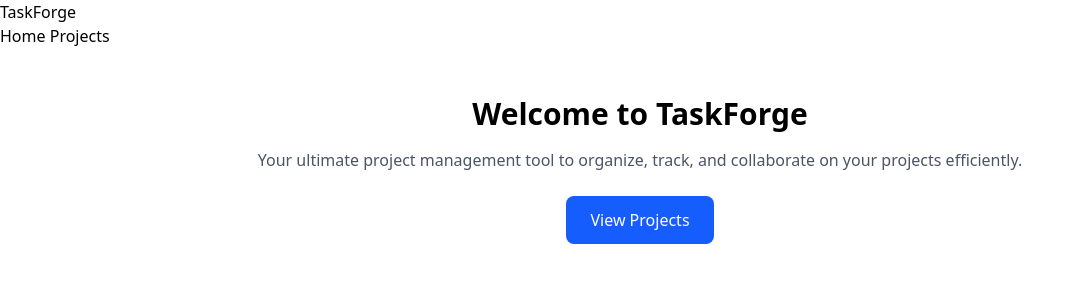
After one commit to Kinnixx/TaskForge, a Django app: template projects/templates/projects/home.html in a window 1280 px wide. The commit adds this page. Shown: the top 300 px of the page, without its empty margins (0-1084 px from the left). Run offline with Django 5.2, Linux system fonts and the light colour scheme; the template is opened without the code that fills it, so the values that code supplies are empty; style sheets or scripts are compiled from the project's sources.

Commit message:
add homepage view and template, update navigation with home and projects links

```diff
--- a/projects/templates/base.html
+++ b/projects/templates/base.html
@@ -13,7 +13,8 @@
     <header>
         <h1>TaskForge</h1>
         <nav>
-            <a href="/projects/">Projects</a>
+            <a href="{% url 'home' %}">Home</a>
+            <a href="{% url 'project_list' %}">Projects</a>
         </nav>
     </header>
 
--- /dev/null
+++ b/projects/templates/projects/home.html
@@ -0,0 +1,15 @@
+{% extends "base.html" %}
+
+{% block title %} Home | TaskForge {% endblock %}
+
+{% block content %}
+
+<section class="max-w-3xl mx-auto text-center mt-12">
+    <h2 class="text-3xl font-bold mb-4">Welcome to TaskForge</h2>
+    <p class="text-gray-600 mb-6">Your ultimate project management tool to organize, track, and collaborate on your projects efficiently.</p>
+
+    <a href="{% url 'project_list' %}" class="inline-block bg-blue-600 text-white px-6 py-3 rounded-lg hover:bg-blue-700 transition">View Projects</a>
+
+</section>
+
+{% endblock %}
```
